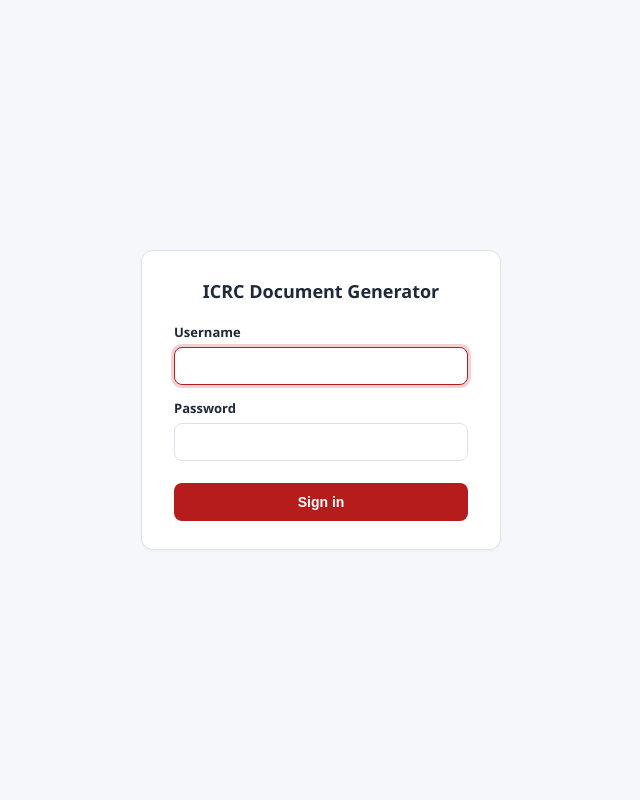
After one commit to blastjax/icrc, a Flask app: template templates/login.html in a window 1280 px wide. The commit adds this page. Shown: the whole page, without its empty margins (319-959 px from the left). Run offline with Flask 3, Linux system fonts and the light colour scheme; the template is opened without the code that fills it, so the values that code supplies are empty.

Commit message:
Add login

```diff
--- a/app.py
+++ b/app.py
@@ -1,3 +1,4 @@
+import hmac
 import os
 import re
 import sys
@@ -5,7 +6,7 @@ import threading
 import webbrowser
 from datetime import date
 
-from flask import Flask, render_template, request, send_file, jsonify
+from flask import Flask, render_template, request, send_file, jsonify, redirect, session, url_for
 
 from core.docx_filler import fill_template, REQUIRED_FIELDS
 from core.docx_filler_wad import fill_template_wad
@@ -45,6 +46,52 @@ app = Flask(
     template_folder=resource_path("templates"),
     static_folder=resource_path("static"),
 )
+
+# Falls back to a per-process random key so restarting the container (e.g.
+# on every deploy) also invalidates existing sessions, forcing a fresh login.
+app.secret_key = os.environ.get("SECRET_KEY") or os.urandom(32)
+
+APP_USERNAME = os.environ.get("APP_USERNAME")
+APP_PASSWORD = os.environ.get("APP_PASSWORD")
+
+
+def _check_credentials(username: str, password: str) -> bool:
+    return hmac.compare_digest(username, APP_USERNAME) and hmac.compare_digest(password, APP_PASSWORD)
+
+
+@app.before_request
+def _require_login():
+    # Auth is only enforced when both credentials are configured, so local
+    # dev (no env vars set) keeps working without a login step.
+    if not APP_USERNAME or not APP_PASSWORD:
+        return None
+    if request.endpoint in ("login", "static"):
+        return None
+    if session.get("authenticated"):
+        return None
+    return redirect(url_for("login", next=request.path))
+
+
+@app.route("/login", methods=["GET", "POST"])
+def login():
+    if not APP_USERNAME or not APP_PASSWORD:
+        return redirect(url_for("index"))
+    error = None
+    if request.method == "POST":
+        username = request.form.get("username", "")
+        password = request.form.get("password", "")
+        if _check_credentials(username, password):
+            # No session.permanent = True, so this is a session cookie -
+            # browsers drop it on full browser close, prompting login again.
+            session["authenticated"] = True
+            next_path = request.form.get("next") or ""
+            # Only follow same-site relative paths - anything else (a
+            # protocol-relative or absolute URL) risks an open redirect.
+            if not next_path.startswith("/") or next_path.startswith("//"):
+                next_path = url_for("index")
+            return redirect(next_path)
+        error = "Invalid username or password."
+    return render_template("login.html", error=error, next=request.args.get("next", ""))
 
 
 def _safe_filename(name: str) -> str:
--- a/static/style.css
+++ b/static/style.css
@@ -189,7 +189,8 @@ label {
 input[type="text"],
 input[type="date"],
 input[type="tel"],
-input[type="email"] {
+input[type="email"],
+input[type="password"] {
   padding: 10px 12px;
   border: 1px solid var(--border);
   border-radius: 8px;
@@ -1312,3 +1313,37 @@ a.btn-secondary {
     overflow-x: auto;
   }
 }
+
+.login-page {
+  min-height: 100vh;
+  display: flex;
+  align-items: center;
+  justify-content: center;
+  background: var(--bg);
+  padding: 20px;
+}
+
+.login-card {
+  width: 100%;
+  max-width: 360px;
+}
+
+.login-title {
+  margin: 0 0 20px;
+  font-size: 18px;
+  text-align: center;
+}
+
+.login-error {
+  margin: 0 0 16px;
+  padding: 10px 12px;
+  border-radius: 8px;
+  background: var(--error-bg);
+  color: var(--error-text);
+  font-size: 13px;
+}
+
+.login-submit {
+  width: 100%;
+  margin-top: 8px;
+}
--- /dev/null
+++ b/templates/login.html
@@ -0,0 +1,29 @@
+<!DOCTYPE html>
+<html lang="en">
+<head>
+<meta charset="UTF-8" />
+<meta name="viewport" content="width=device-width, initial-scale=1.0" />
+<title>Sign in - ICRC Document Generator</title>
+<link rel="stylesheet" href="{{ url_for('static', filename='style.css') }}" />
+</head>
+<body>
+  <div class="login-page">
+    <form class="card login-card" method="post" novalidate>
+      <h1 class="login-title">ICRC Document Generator</h1>
+      {% if error %}
+        <p class="login-error">{{ error }}</p>
+      {% endif %}
+      <input type="hidden" name="next" value="{{ next }}" />
+      <div class="field">
+        <label for="username">Username</label>
+        <input type="text" id="username" name="username" autocomplete="username" required autofocus />
+      </div>
+      <div class="field">
+        <label for="password">Password</label>
+        <input type="password" id="password" name="password" autocomplete="current-password" required />
+      </div>
+      <button type="submit" class="btn-primary login-submit">Sign in</button>
+    </form>
+  </div>
+</body>
+</html>
```
Also changed, not shown: docker-compose.yml (+9 -0 lines), .github/workflows/deploy-ec2.yml, 1 other file.
